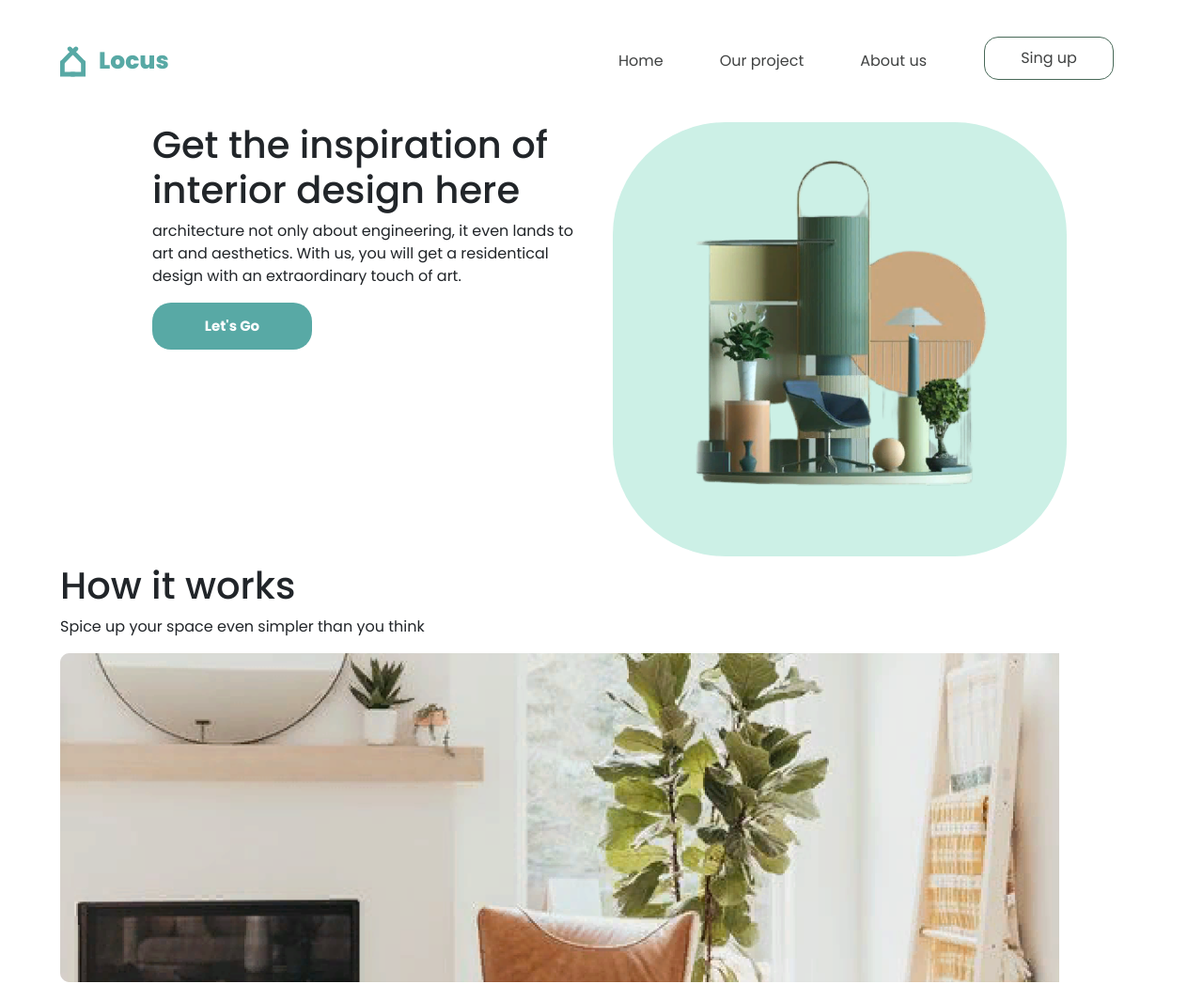
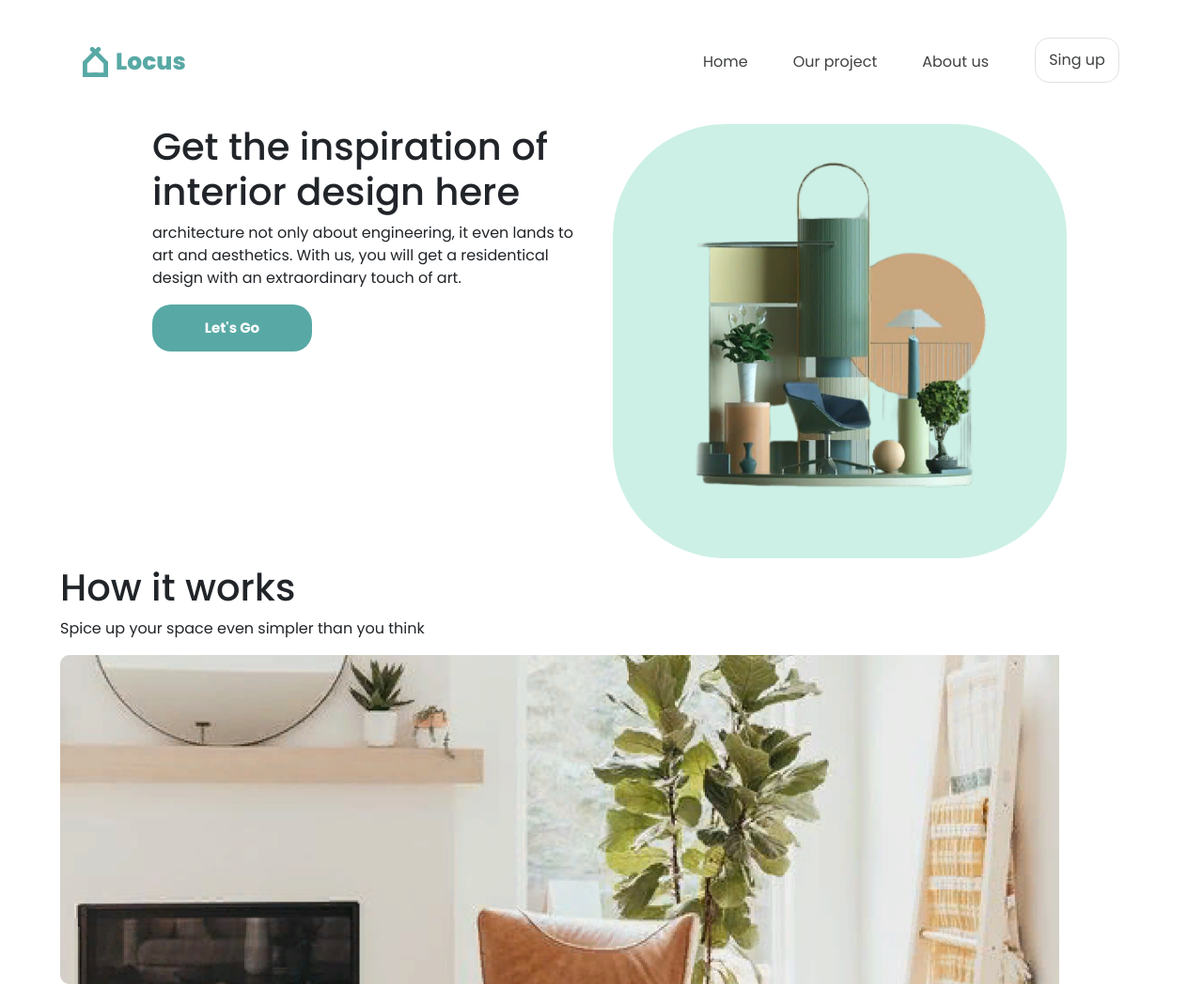
Before and after one commit to ksn154/IS11Z-PpWEB, a plain HTML site: page Locus/Framework/index.html in a window 1280 px wide. Shown: the top 1047 px of the page at 94% size. Drawn offline with nearby package versions, Linux system fonts and the light colour scheme.

Commit message:
Framework

```diff
--- a/Locus/Framework/index.html
+++ b/Locus/Framework/index.html
@@ -12,22 +12,22 @@
 </head>
 <body>
     <nav class="navbar logo">
-        <figure>
+        <figure class="p-4">
             <img src="images/logo.svg" alt="logo">
-            <figcaption>Locus</figcaption>
+            <figcaption class="p-2">Locus</figcaption>
         </figure>
         <ul class="navbar-nav">
-            <li class="nav-item">
+            <li class="nav-item p-4">
                 <a class="nav-link active" href="index.html">Home</a>
             </li>
-            <li class="nav-item">
+            <li class="nav-item p-4">
                 <a class="nav-link active" href="project.html">Our project</a>
             </li>
-            <li class="nav-item">
+            <li class="nav-item p-4">
                 <a class="nav-link active" href="about_us.html">About us</a>
             </li>
-            <li class="nav-item btn">
-                <a class="nav-link active text-black" href="sing_up.html">Sing up</a>
+            <li class="nav-item p-4 btn">
+                <a class="nav-link active p-1 text-black border" href="sing_up.html">Sing up</a>
             </li>
         </ul>
     </nav>
--- a/Locus/Framework/style.css
+++ b/Locus/Framework/style.css
@@ -14,11 +14,9 @@ body{
 
 .logo img{
     width: 27px;
-    height: 35px;
 }
 
 .logo figcaption{
-    margin-left: 14px;
     font-weight: 800;
     font-size: 25px;
     line-height: 52px;
@@ -27,10 +25,6 @@ body{
 
 .navbar-nav{
     flex-direction: row;
-}
-
-.nav-item{
-    margin: 30px;
 }
 
 .nav-link{
@@ -47,15 +41,11 @@ body{
 }
 
 .navbar-nav .btn{
-    padding: 0;
     width: 140px;
 }
 
 .navbar-nav .btn a{
     border-radius: 15px;
-    border: 1px solid #486958;
-    text-align: center;
-    padding: 3px 36px;
 }
 
 .navbar-nav .btn a:hover{
```
Also changed, not shown: Locus/Framework/about_us.html (+6 -6 lines), Locus/Framework/project.html (+6 -6 lines).
